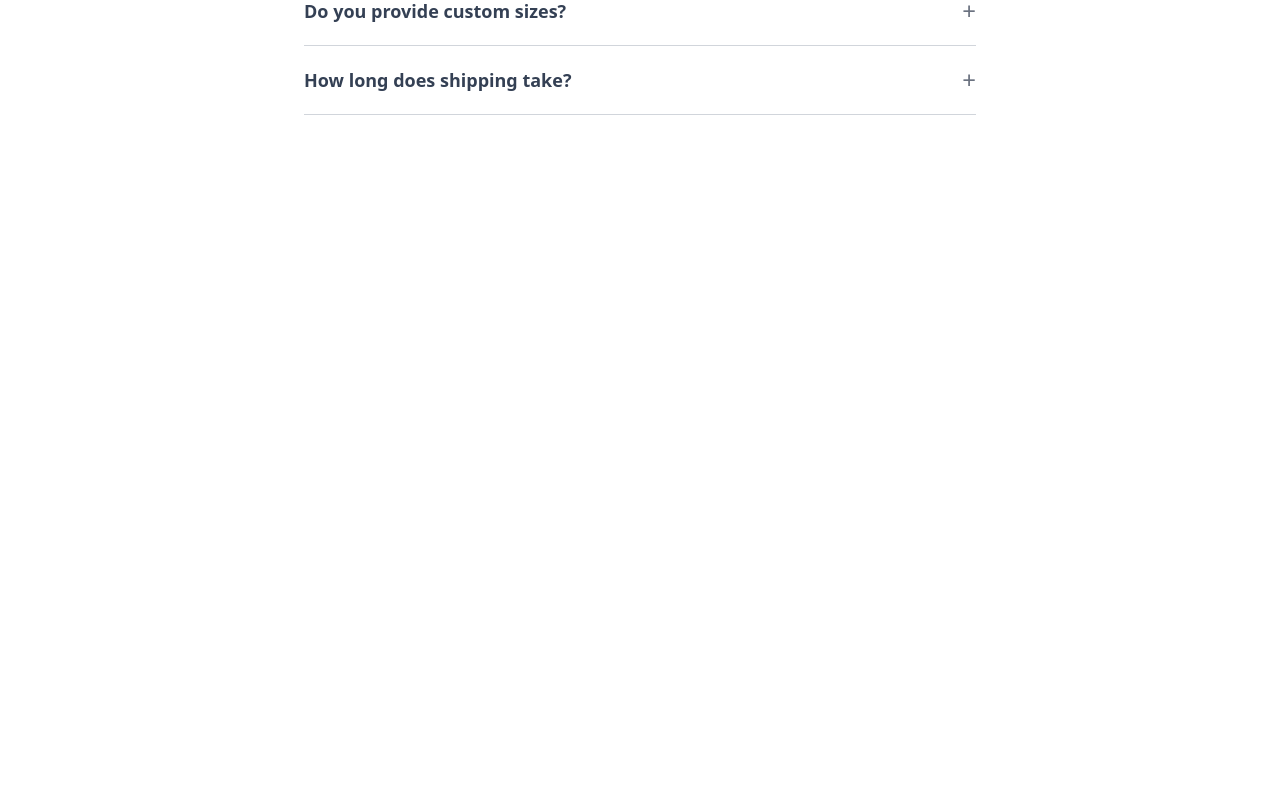
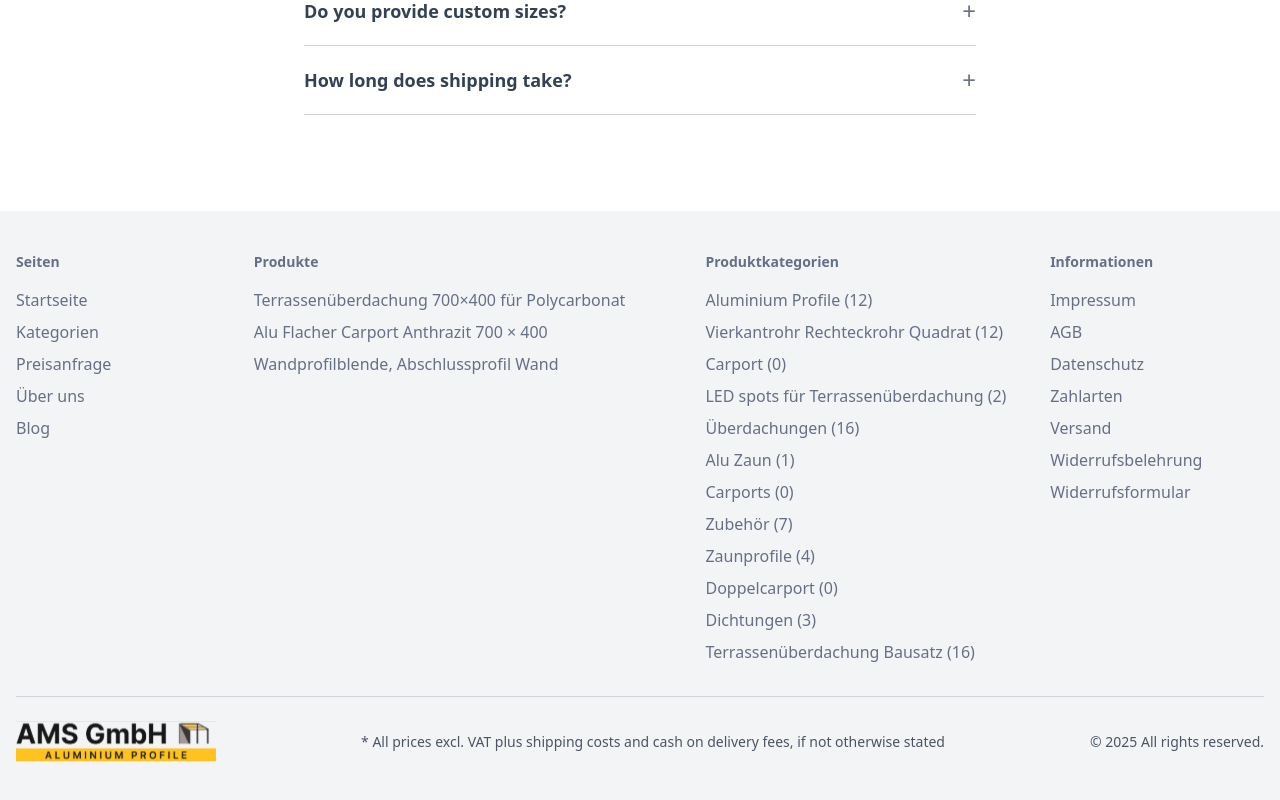
Before and after one commit to OleksiiPustilnyk/ams-gmbh-web, a Next.js app: page / in a window 1280 px wide. Shown: the part 7498-8298 px from the top of the page. Before the commit the page ends 7661 px from the top, so only its background shows below. Built offline with nearby package versions, Linux system fonts and the light colour scheme.

Commit message:
- added footer

```diff
--- a/app/layout.tsx
+++ b/app/layout.tsx
@@ -1,6 +1,7 @@
 import Header from '@/components/header/header'
 import type { Metadata } from 'next'
 import './globals.css'
+import Footer from '@/components/footer/footer'
 
 export const metadata: Metadata = {
     title: 'Hello World',
@@ -18,6 +19,7 @@ export default function RootLayout({
                 <div className='flex flex-col min-h-screen'>
                     <Header />
                     <main>{children}</main>
+                    <Footer />
                 </div>
             </body>
         </html>
--- a/components/category-card/category-card.tsx
+++ b/components/category-card/category-card.tsx
@@ -27,7 +27,7 @@ export default function CategoryCard({
                 <h3 className='text-[30px] font-semibold leading-[45px] text-primary mt-1'>
                     {title}
                 </h3>
-                <p className='text-[#667085] text-[14px] font-normal leading-[21px]'>
+                <p className='text-secondaryGray text-[14px] font-normal leading-[21px]'>
                     {subtitle}
                 </p>
 
--- /dev/null
+++ b/components/footer/footer.tsx
@@ -0,0 +1,85 @@
+import Link from 'next/link'
+import Logo from '../logo/logo'
+
+const footerLinks = [
+    {
+        title: 'Seiten',
+        links: ['Startseite', 'Kategorien', 'Preisanfrage', 'Über uns', 'Blog'],
+    },
+    {
+        title: 'Produkte',
+        links: [
+            'Terrassenüberdachung 700×400 für Polycarbonat',
+            'Alu Flacher Carport Anthrazit 700 × 400',
+            'Wandprofilblende, Abschlussprofil Wand',
+        ],
+    },
+    {
+        title: 'Produktkategorien',
+        links: [
+            'Aluminium Profile (12)',
+            'Vierkantrohr Rechteckrohr Quadrat (12)',
+            'Carport (0)',
+            'LED spots für Terrassenüberdachung (2)',
+            'Überdachungen (16)',
+            'Alu Zaun (1)',
+            'Carports (0)',
+            'Zubehör (7)',
+            'Zaunprofile (4)',
+            'Doppelcarport (0)',
+            'Dichtungen (3)',
+            'Terrassenüberdachung Bausatz (16)',
+        ],
+    },
+    {
+        title: 'Informationen',
+        links: [
+            'Impressum',
+            'AGB',
+            'Datenschutz',
+            'Zahlarten',
+            'Versand',
+            'Widerrufsbelehrung',
+            'Widerrufsformular',
+        ],
+    },
+]
+
+export default function Footer() {
+    return (
+        <footer className='bg-gray-100 py-10 mt-12 px-4'>
+            <div className='container mx-auto'>
+                <div className='grid grid-cols-1 md:grid-cols-[1fr_2fr_1.5fr_1fr] gap-6 border-b border-gray-300 pb-8'>
+                    {footerLinks.map((section, index) => (
+                        <div key={index}>
+                            <h4 className='text-secondaryGray font-semibold text-[14px] mb-4'>
+                                {section.title}
+                            </h4>
+                            <ul className='space-y-2'>
+                                {section.links.map((link, i) => (
+                                    <li key={i}>
+                                        <Link
+                                            href='/'
+                                            className='text-secondaryGray text-[16px] hover:underline'
+                                        >
+                                            {link}
+                                        </Link>
+                                    </li>
+                                ))}
+                            </ul>
+                        </div>
+                    ))}
+                </div>
+
+                <div className='flex flex-col md:flex-row md:justify-between items-center mt-6 text-gray-600 text-[14px]'>
+                    <Logo />
+                    <p className='text-center md:text-left mt-4 md:mt-0'>
+                        * All prices excl. VAT plus shipping costs and cash on
+                        delivery fees, if not otherwise stated
+                    </p>
+                    <p className='mt-4 md:mt-0'>© 2025 All rights reserved.</p>
+                </div>
+            </div>
+        </footer>
+    )
+}
--- a/components/sections/home/benefits-item-section.tsx
+++ b/components/sections/home/benefits-item-section.tsx
@@ -25,7 +25,7 @@ const benefits = [
 
 export default function BenefitsSection() {
     return (
-        <section className='w-full bg-[#F2F4F7] py-12'>
+        <section className='w-full bg-[#F2F4F7] py-12 sm:px-0 px-4'>
             <div className='container mx-auto grid grid-cols-1 md:grid-cols-4 gap-6'>
                 {benefits.map((benefit, index) => (
                     <BenefitItem key={index} {...benefit} />
--- a/components/sections/home/category-card-section.tsx
+++ b/components/sections/home/category-card-section.tsx
@@ -20,7 +20,7 @@ const categories = [
 
 export default function CategorySectionWithBg() {
     return (
-        <section className='container mx-auto py-12 grid grid-cols-1 md:grid-cols-3 gap-6'>
+        <section className='container mx-auto py-12 px-4 sm:px-0 grid grid-cols-1 md:grid-cols-3 gap-6'>
             {categories.map((category, index) => (
                 <CategoryCardWithBg key={index} {...category} />
             ))}
--- a/components/sections/home/faq-item-section.tsx
+++ b/components/sections/home/faq-item-section.tsx
@@ -21,7 +21,7 @@ const faqData = [
 
 export default function FAQSection() {
     return (
-        <section className='container mx-auto py-12'>
+        <section className='container mx-auto py-12 px-4 sm:px-0'>
             <h2 className='text-[30px] font-semibold leading-[38px] text-center text-primary mb-8'>
                 Friendly Asked Questions
             </h2>
--- a/tailwind.config.ts
+++ b/tailwind.config.ts
@@ -18,6 +18,7 @@ export default {
                 secondary: '#1D2939',
                 defaultYellow: '#FFC21F',
                 lightGray: '#F2F4F7',
+                secondaryGray: '#667085',
             },
         },
     },
```
